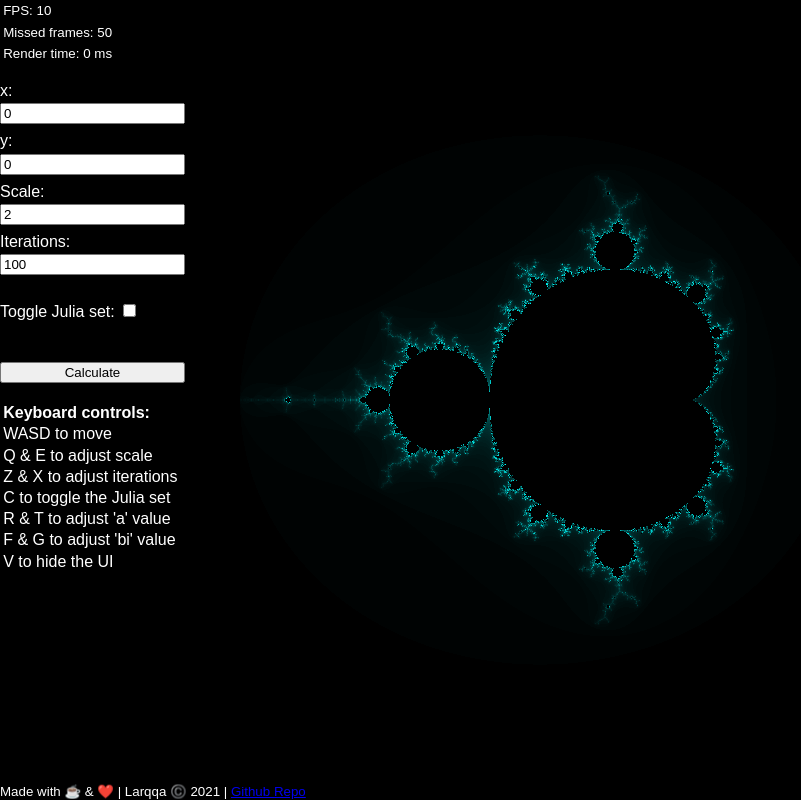
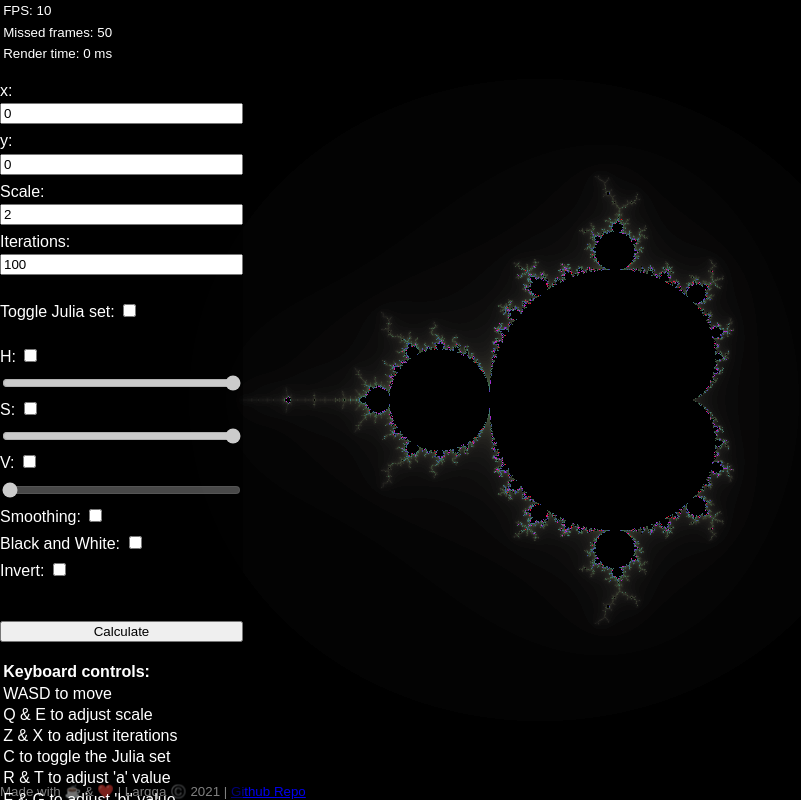
Before and after one commit to Larqqa/mandelbrot-visualization, a website built with webpack: page public/index.html in a window 1280 px wide. Shown: the whole page, without its empty margins (0-801 px from the left). Built offline with nearby package versions, Linux system fonts and the light colour scheme; animation ran at ten frames a second.

Commit message:
Finalized the app

```diff
--- a/package.json
+++ b/package.json
@@ -17,11 +17,9 @@
   "license": "MIT",
   "devDependencies": {
     "@babel/core": "^7.12.17",
-    "@babel/polyfill": "^7.12.1",
     "@babel/preset-env": "^7.12.17",
     "babel-loader": "^8.2.2",
     "babel-preset-env": "^1.7.0",
-    "copy-webpack-plugin": "^7.0.0",
     "css-loader": "^5.0.2",
     "error-overlay-webpack-plugin": "^0.4.2",
     "eslint": "^7.20.0",
@@ -38,8 +36,5 @@
     "webpack": "^5.23.0",
     "webpack-cli": "^4.5.0",
     "webpack-dev-server": "^3.11.2"
-  },
-  "dependencies": {
-    "gl-matrix": "^3.3.0"
   }
 }
--- a/src/index.html
+++ b/public/index.html
@@ -7,22 +7,26 @@
     <meta http-equiv="X-UA-Compatible" content="ie=edge">
     <meta description="Interactively navigate the Mandelbrot and Julia sets">
     <title>Fractal Viewer</title>
+    <style>
+      html, body {
+        margin: 0;
+        padding: 0;
+        overscroll-behavior: none;
+        background-color: black;
+      }
+    </style>
   </head>
   <body>
     <main>
       <canvas id="webglCanvas" tabindex="-1"></canvas>
       <button id="hamburger"></button>
-      <div style="color: white; position: fixed; top: 0;">
-        <p id="doubletouch"></p>
-        <p id="doubletouchx"></p>
-        <p id="doubletouchy"></p>
-      </div>
 
       <div id="ui-wrapper">
         <small id="fps">FPS: <span></span></small>
         <small id="missed">Missed frames: <span></span></small>
         <small id="render">Render time: <span></span></small>
         <br>
+
         <form id="ui-form">
           <label for="x">x:</label>
           <input id="x" name="x" autocomplete="off">
@@ -33,6 +37,7 @@
           <label for="iterations">Iterations:</label>
           <input id="iterations" name="iterations" autocomplete="off">
           <br>
+
           <label for="julia">Toggle Julia set:
             <input id="julia" name="julia" type="checkbox">
           </label>
@@ -43,9 +48,33 @@
             <input id="b" name="b" autocomplete="off">
           </div>
           <br>
+
+          <label for="hRange">H:
+            <input id="toggleH" type="checkbox">
+          </label>
+          <input id="hRange" type="range" min="0.0" max="1.0" step="0.01" name="hRange" value="1.0" disabled>
+          <label for="sRange">S:
+            <input id="toggleS" type="checkbox">
+          </label>
+          <input id="sRange" type="range" min="0.0" max="1.0" step="0.01" name="sRange" value="1.0" disabled>
+          <label for="vRange">V:
+            <input id="toggleV" type="checkbox">
+          </label>
+          <input id="vRange" type="range" min="0.0" max="1.0" step="0.01" name="vRange" value="0.0" disabled>
+          <label for="smoothing">Smoothing:
+            <input id="smoothing" name="smoothing" type="checkbox">
+          </label><label for="blackandwhite">Black and White:
+            <input id="blackandwhite" name="blackandwhite" type="checkbox">
+          </label>
+          </label><label for="invert">Invert:
+            <input id="invert" name="invert" type="checkbox">
+          </label>
+          <br>
+
           <button type="submit">Calculate</button>
         </form>
         <br>
+
         <div class="desktop-ui ui">
           <p><b>Keyboard controls:</b></p>
           <p>WASD to move</p>
@@ -54,12 +83,17 @@
           <p>C to toggle the Julia set</p>
           <p>R & T to adjust 'a' value</p>
           <p>F & G to adjust 'bi' value</p>
+          <p>Y to toggle smoothing</p>
+          <p>U to toggle black and white mode</p>
+          <p>I to toggle Invert mode</p>
           <p>V to hide the UI</p>
         </div>
+
         <div class="mobile-ui ui">
           <p>Use single touch to move</p>
           <p>Use pinch to adjust scale</p>
         </div>
+
       </div>
     </main>
     <footer id="footer">
--- a/src/index.js
+++ b/src/index.js
@@ -15,13 +15,13 @@ function main() {
   const program = new Program(canvas, shader);
   const engine = new Engine(canvas, program, shader);
   const ui = new UI(canvas, program, engine, shader);
+  const controls = new Controls(canvas, shader, program, ui);
+
   engine.ui = ui;
-  const controls = new Controls(canvas, shader, program, ui);
   ui.controls = controls;
   engine.controls = controls;
 
   engine.start();
-  // setTimeout(()=>engine.stop(), 100);
 }
 
 window.onload = main;
--- a/src/webgl/canvas.js
+++ b/src/webgl/canvas.js
@@ -1,9 +1,9 @@
 export class Canvas {
   constructor(canvas, width, height) {
     this.canvas = canvas;
-    this.gl = this.canvas.getContext("webgl");
+    this.gl = this.canvas.getContext('webgl');
     if (this.gl === null) {
-      console.error("Unable to initialize WebGL. Your browser or machine may not support it.");
+      console.error('Unable to initialize WebGL. Your browser or machine may not support it.');
       return;
     }
 
--- a/src/webgl/controls.js
+++ b/src/webgl/controls.js
@@ -1,4 +1,4 @@
-import { calcDistance, mapValue } from '../utils.js';
+import { calcDistance } from '../utils.js';
 
 export class Controls {
   constructor(canvas, shader, program, ui) {
@@ -14,13 +14,10 @@ export class Controls {
     this.juliaOffset = .005 / Math.PI;
     this.mobileOffset = 2.5;
 
-    this.resizeCanvas();
     this.keyboardControls();
     this.mouseControls();
     this.touchControls();
-  }
 
-  resizeCanvas() {
     window.addEventListener('resize', () => {
       this.canvas.resize(window.innerWidth, window.innerHeight);
       this.program.buffer = this.program.initBuffer();
@@ -28,9 +25,7 @@ export class Controls {
   }
 
   mouseControls() {
-
-    // ZOOM
-    window.addEventListener('wheel', (e) => {
+    const calculateMouseZoom = (e) => {
       if (e.deltaY < 0) {
         this.program.scale *= 1 - this.zoomModifier;
       } else {
@@ -44,10 +39,11 @@ export class Controls {
       this.program.yOffset -= this.yOffset * this.zoomMoveModifier;
 
       this.ui.updateUI();
-    });
+    };
 
-    // MOVE
-    const calcMouseMove = (e) => {
+    window.addEventListener('wheel', calculateMouseZoom);
+
+    const calculateMouseMove = (e) => {
       if (this.click) {
         this.xOffset = (this.mouseX - e.clientX);
         this.mouseX = e.clientX;
@@ -70,20 +66,18 @@ export class Controls {
       this.mouseX = e.clientX;
       this.mouseY = e.clientY;
 
-      window.addEventListener('mousemove', calcMouseMove);
+      window.addEventListener('mousemove', calculateMouseMove);
     });
 
     this.canvas.canvas.addEventListener('mouseup', () => {
       this.click = false;
-      window.removeEventListener('mousemove', calcMouseMove);
+      window.removeEventListener('mousemove', calculateMouseMove);
     });
   }
 
   touchControls() {
     const move = (e) => {
       if (this.click && e.touches.length === 1) {
-        // document.getElementById('doubletouch').innerHTML = Math.floor(e.touches[0].clientX);
-
         const x = e.touches[0].clientX - this.canvas.xCenter;
         const y = e.touches[0].clientY - this.canvas.yCenter;
 
@@ -116,10 +110,6 @@ export class Controls {
 
         this.program.xOffset += this.xOffset;
         this.program.yOffset -= this.yOffset;
-
-        // document.getElementById('doubletouch').innerHTML = this.oldYOff - this.yOffset;
-        // document.getElementById('doubletouchx').innerHTML = this.program.xOffset;
-        // document.getElementById('doubletouchy').innerHTML = this.xOffset;
 
         this.d = calcDistance(x, y, x2, y2);
 
@@ -186,11 +176,11 @@ export class Controls {
       }
 
       if (e.code === 'KeyZ') {
-        this.shader.iterations += this.iterationModifier;
+        this.shader.iterations = parseInt(this.shader.iterations) + this.iterationModifier;
         this.shader.updateIterations();
         this.program.reloadShaders();
       } else if (e.code === 'KeyX') {
-        this.shader.iterations -= this.iterationModifier;
+        this.shader.iterations = parseInt(this.shader.iterations) - this.iterationModifier;
         this.shader.iterations = this.shader.iterations < 0 ? 0 : this.shader.iterations;
         this.shader.updateIterations();
         this.program.reloadShaders();
@@ -218,6 +208,18 @@ export class Controls {
         this.ui.footer.classList.toggle('hide');
       }
 
+      if (e.code === 'KeyY') {
+        this.program.smoothing = !this.program.smoothing;
+      }
+
+      if (e.code === 'KeyU') {
+        this.program.blackAndWhite = !this.program.blackAndWhite;
+      }
+
+      if (e.code === 'KeyI') {
+        this.program.invert = !this.program.invert;
+      }
+
       if (
         e.code === 'KeyD' ||
         e.code === 'KeyA' ||
@@ -231,7 +233,10 @@ export class Controls {
         e.code === 'KeyR' ||
         e.code === 'KeyT' ||
         e.code === 'KeyF' ||
-        e.code === 'KeyG'
+        e.code === 'KeyG' ||
+        e.code === 'KeyY' ||
+        e.code === 'KeyU' ||
+        e.code === 'KeyI'
       ) {
         this.ui.updateUI();
       }
--- a/src/webgl/engine.js
+++ b/src/webgl/engine.js
@@ -56,7 +56,7 @@ export class Engine {
           frames = 0;
           this.missedFrameCount = frameTarget - this.fps;
 
-          console.log(`FPS: ${this.fps}  Missed frames: ${this.missedFrameCount}   Render time: ${this.renderPerf} ms`);
+          // console.log(`FPS: ${this.fps}  Missed frames: ${this.missedFrameCount}   Render time: ${this.renderPerf} ms`);
         }
       }
 
@@ -72,7 +72,7 @@ export class Engine {
       if (this.running === true) {
         window.requestAnimationFrame(animationLoop);
       }
-    }
+    };
 
     window.requestAnimationFrame(animationLoop);
   }
--- a/src/webgl/program.js
+++ b/src/webgl/program.js
@@ -14,6 +14,14 @@ export class Program {
     this.bOffset = 0;
     this.isJulia = false;
 
+    this.h = -1.0;
+    this.s = -1.0;
+    this.v = -1.0;
+
+    this.smoothing = false;
+    this.blackAndWhite = false;
+    this.invert = false;
+
     this.buffer = this.initBuffer();
     this.programInfo = this.generateProgramInfo();
   }
@@ -28,14 +36,18 @@ export class Program {
       program: this.shaderProgram,
       attribLocations: {
         vertexPosition: this.gl.getAttribLocation(this.shaderProgram, 'aVertexPosition'),
-        vertexColor:    this.gl.getAttribLocation(this.shaderProgram, 'aVertexColor'),
       },
       uniformLocations: {
-        viewPort:  this.gl.getUniformLocation(this.shaderProgram, 'uViewPort'),
-        posOffset: this.gl.getUniformLocation(this.shaderProgram, 'uPosOff'),
-        scale:     this.gl.getUniformLocation(this.shaderProgram, 'uScale'),
-        isJulia:   this.gl.getUniformLocation(this.shaderProgram, 'uIsJulia'),
-        abOffset:  this.gl.getUniformLocation(this.shaderProgram, 'uABOff'),
+        viewPort:      this.gl.getUniformLocation(this.shaderProgram, 'uViewPort'),
+        posOffset:     this.gl.getUniformLocation(this.shaderProgram, 'uPosOff'),
+        scale:         this.gl.getUniformLocation(this.shaderProgram, 'uScale'),
+        xScale:        this.gl.getUniformLocation(this.shaderProgram, 'uXScale'),
+        isJulia:       this.gl.getUniformLocation(this.shaderProgram, 'uIsJulia'),
+        abOffset:      this.gl.getUniformLocation(this.shaderProgram, 'uABOff'),
+        hsv:           this.gl.getUniformLocation(this.shaderProgram, 'uHSV'),
+        smoothing:     this.gl.getUniformLocation(this.shaderProgram, 'uSmoothing'),
+        blackAndWhite: this.gl.getUniformLocation(this.shaderProgram, 'uBlackAndWhite'),
+        invert:        this.gl.getUniformLocation(this.shaderProgram, 'uInvert'),
       },
     };
   }
@@ -77,14 +89,23 @@ export class Program {
 
     this.gl.uniform2fv(
       this.programInfo.uniformLocations.posOffset,
-      [ this.xOffset, this.yOffset ]);
+      [ this.xOffset / this.scale, this.yOffset / this.scale ]);
 
     this.gl.uniform2fv(
       this.programInfo.uniformLocations.abOffset,
       [ this.aOffset, this.bOffset ]);
 
+    this.gl.uniform3fv(
+      this.programInfo.uniformLocations.hsv,
+      [ this.h, this.s, this.v ]
+    );
+
+    this.gl.uniform1f(this.programInfo.uniformLocations.xScale, this.scale * (this.canvas.width / this.canvas.height));
     this.gl.uniform1f(this.programInfo.uniformLocations.scale, this.scale);
     this.gl.uniform1f(this.programInfo.uniformLocations.isJulia, this.isJulia);
+    this.gl.uniform1f(this.programInfo.uniformLocations.smoothing, this.smoothing);
+    this.gl.uniform1f(this.programInfo.uniformLocations.blackAndWhite, this.blackAndWhite);
+    this.gl.uniform1f(this.programInfo.uniformLocations.invert, this.invert);
 
     this.gl.drawArrays(this.gl.TRIANGLE_FAN, 0, 4);
   }
--- a/src/webgl/shader.js
+++ b/src/webgl/shader.js
@@ -21,7 +21,6 @@ export class Shader {
   }
 
   updateIterations() {
-    // Reload fragment shader with new iteration amount.
     this.fsSource = fsSource.replace('[ITERATIONS]', Math.floor(this.iterations) + '.0');
     this.fragmentShader = this.loadShader(this.gl.FRAGMENT_SHADER, this.fsSource);
     this.shaderProgram = this.buildShaderProgram();
--- a/src/webgl/shader_source.js
+++ b/src/webgl/shader_source.js
@@ -1,39 +1,83 @@
 export const vsSource = `
   attribute vec4 aVertexPosition;
-  attribute vec4 aVertexColor;
-  varying lowp vec4 vColor;
   void main() {
     gl_Position = aVertexPosition;
-    gl_PointSize = 10.0;
-    vColor = aVertexColor;
   }
 `;
 
 export const fsSource = `
-  precision highp float;
+  #ifdef GL_FRAGMENT_PRECISION_HIGH
+    precision highp float;
+  #else
+    precision mediump float;
+  #endif
+
   uniform vec2 uViewPort;
   uniform vec2 uPosOff;
   uniform vec2 uABOff;
   uniform float uScale;
+  uniform float uXScale;
   uniform bool uIsJulia;
+  uniform vec3 uHSV;
+  uniform bool uSmoothing;
+  uniform bool uBlackAndWhite;
+  uniform bool uInvert;
+
+  vec3 hsv2rgb(vec3 c) {
+    vec4 K = vec4(1.0, 0.66666, 0.33333, 3.0);
+    vec3 p = abs(fract(c.xxx + K.xyz) * 6.0 - K.www);
+    return c.z * mix(K.xxx, clamp(p - K.xxx, 0.0, 1.0), c.y);
+  }
 
   void main() {
-    float xScale = uScale * (uViewPort.x / uViewPort.y);
-    float x = (gl_FragCoord.x - (uPosOff.x / uScale)) * (xScale - (-xScale)) / uViewPort.x + (-xScale);
-    float y = (gl_FragCoord.y - (uPosOff.y / uScale)) * (uScale - (-uScale)) / uViewPort.y + (-uScale);
+    float x = (gl_FragCoord.x - uPosOff.x) * (uXScale - (-uXScale)) / uViewPort.x + (-uXScale);
+    float y = (gl_FragCoord.y - uPosOff.y) * (uScale - (-uScale)) / uViewPort.y + (-uScale);
     float xO = uIsJulia == true ? uABOff.x : x;
     float yO = uIsJulia == true ? uABOff.y : y;
+
     float temp = 0.0;
     float n = 0.0;
-    const float iter = [ITERATIONS];
+    float z = 0.0;
+    float h = 0.0;
+    float s = 0.0;
+    float v = 0.0;
+    vec3 clr;
+
+    const float iter = [ITERATIONS]; // This is set in shader.js
+
     for (float i = 0.0; i < iter; i++) {
       temp = x * x - y * y;
       y = 2.0 * (x * y) + yO;
       x = temp + xO;
-      if (x * x + y * y > 4.0) break;
+      z = x * x + y * y;
+      if (z > 8.0) break;
       n++;
     }
-    n = n == iter ? 0.0 : n * 1.0 / iter;
-    gl_FragColor = vec4(0.0, n, n, 1.0 / n);
+
+    if (uSmoothing == true) {
+      n = n == iter ? 0.0 : (n + 1.0 - ( log( log( abs( sqrt(z) ) ) ) / log(2.0) ) ) / 50.0;
+    } else {
+      n = n == iter ? 0.0 : n * 1.0 / iter;
+    }
+
+    h = uHSV.x >= 0.0 ? uHSV.x : n;
+    s = uHSV.y >= 0.0 ? uHSV.y : n;
+    v = uHSV.z >= 0.0 ? uHSV.z : n;
+
+    clr = hsv2rgb(vec3(h, s, v));
+
+    if (uHSV.x > -1.0 && uHSV.y > -1.0 && uHSV.z > -1.0) {
+      clr = hsv2rgb(vec3(h / n, s / n, v / n));
+    }
+
+    if (uBlackAndWhite == true) {
+      clr = vec3(n,n,n);
+    }
+
+    if (uInvert == true) {
+      clr = vec3(1.0, 1.0, 1.0) - clr;
+    }
+
+    gl_FragColor = vec4(clr, 1.0);
   }
 `;
--- a/src/webgl/userinterface.js
+++ b/src/webgl/userinterface.js
@@ -8,24 +8,35 @@ export class UI {
     this.shader = shader;
 
     this.uiWrapper = getById('ui-wrapper');
-
     this.fps = getById('fps').querySelector('span');
     this.missed = getById('missed').querySelector('span');
     this.render = getById('render').querySelector('span');
-
     this.x = getById('x');
     this.y = getById('y');
     this.scale = getById('scale');
     this.iterations = getById('iterations');
-
     this.julia = getById('julia');
     this.juliaWrap = getById('julia-wrap');
     this.a = getById('a');
     this.b = getById('b');
+    this.footer = getById('footer');
+    this.uiForm = getById('ui-form');
+    this.hamburger = getById('hamburger');
+    this.toggleH = getById('toggleH');
+    this.hRange = getById('hRange');
+    this.toggleS = getById('toggleS');
+    this.sRange = getById('sRange');
+    this.toggleV = getById('toggleV');
+    this.vRange = getById('vRange');
+    this.smoothing = getById('smoothing');
+    this.blackAndWhite = getById('blackandwhite');
+    this.invert = getById('invert');
 
-    this.footer = getById('footer');
+    this.addEventListeners();
+    this.updateUI();
+  }
 
-    this.uiForm = getById('ui-form');
+  addEventListeners() {
     this.uiForm.addEventListener('submit', (e) => this.calculateUI(e));
 
     this.julia.addEventListener('click', () => {
@@ -33,23 +44,71 @@ export class UI {
       this.juliaWrap.classList.toggle('hide');
     });
 
-    this.hamburger = getById('hamburger');
     this.hamburger.addEventListener('click', () => {
       this.uiWrapper.classList.toggle('active');
       this.hamburger.classList.toggle('active');
     });
 
-    this.updateUI();
+
+    this.toggleH.addEventListener('click', () => {
+      if (this.hRange.disabled === true) {
+        this.hRange.disabled = false;
+        this.program.h = this.hRange.value;
+      } else {
+        this.hRange.disabled = true;
+        this.program.h = -1.0;
+      }
+    });
+
+    this.hRange.addEventListener('input', (e) => {
+      this.program.h = e.target.value;
+    });
+
+    this.toggleS.addEventListener('click', () => {
+      if (this.sRange.disabled === true) {
+        this.sRange.disabled = false;
+        this.program.s = this.sRange.value;
+      } else {
+        this.sRange.disabled = true;
+        this.program.s = -1.0;
+      }
+    });
+
+    this.sRange.addEventListener('input', (e) => {
+      this.program.s = e.target.value;
+    });
+
+    this.toggleV.addEventListener('click', () => {
+      if (this.vRange.disabled === true) {
+        this.vRange.disabled = false;
+        this.program.v = this.vRange.value;
+      } else {
+        this.vRange.disabled = true;
+        this.program.v = -1.0;
+      }
+    });
+
+    this.vRange.addEventListener('input', (e) => {
+      this.program.v = e.target.value;
+    });
+
+    this.smoothing.addEventListener('click', () => {
+      this.program.smoothing = !this.program.smoothing;
+    });
+
+    this.blackAndWhite.addEventListener('click', () => {
+      this.program.blackAndWhite = !this.program.blackAndWhite;
+    });
+
+    this.invert.addEventListener('click', () => {
+      this.program.invert = !this.program.invert;
+    });
   }
 
   updatePerf() {
     this.fps.innerHTML = this.engine.fps;
     this.missed.innerHTML = this.engine.missedFrameCount;
     this.render.innerHTML = this.engine.renderPerf + ' ms';
-
-    // document.getElementById('doubletouch').innerHTML = this.controls.change;
-    // document.getElementById('doubletouchx').innerHTML = this.controls.change2;
-    // document.getElementById('doubletouchy').innerHTML = this.engine.fps;
   }
 
   updateUI() {
@@ -60,6 +119,9 @@ export class UI {
     this.a.value = this.program.aOffset;
     this.b.value = this.program.bOffset;
     this.julia.checked = this.program.isJulia;
+    this.smoothing.checked = this.program.smoothing;
+    this.blackAndWhite.checked = this.program.blackAndWhite;
+    this.invert.checked = this.program.invert;
   }
 
   calculateUI(e) {
@@ -73,7 +135,7 @@ export class UI {
     this.program.aOffset = parseFloat(e.target.a.value);
     this.program.bOffset = parseFloat(e.target.b.value);
 
-    this.program.scale = parseFloat( e.target.scale.value);
+    this.program.scale = parseFloat(e.target.scale.value);
 
     this.shader.iterations = e.target.iterations.value > 0
       ? e.target.iterations.value
```
Also changed, not shown: src/main.scss (+16 -5 lines), webpack.config.js (+2 -7 lines), README.md, favicon.png (deleted), public/favicon.png (added).
